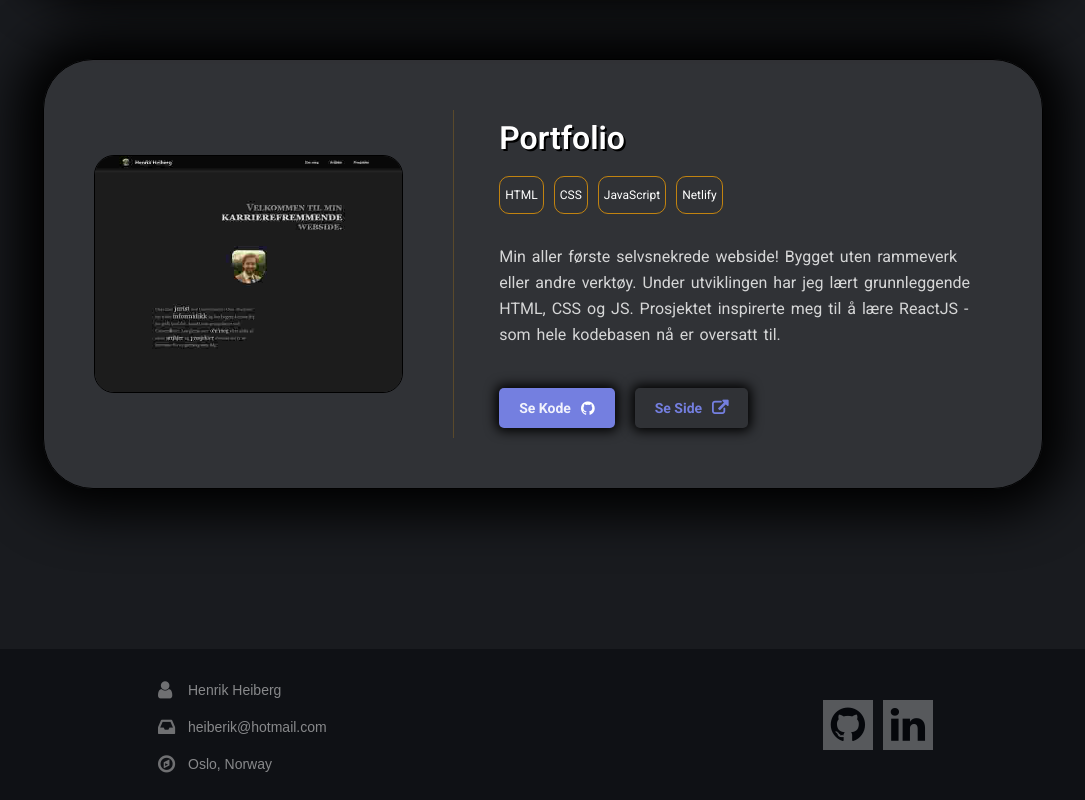
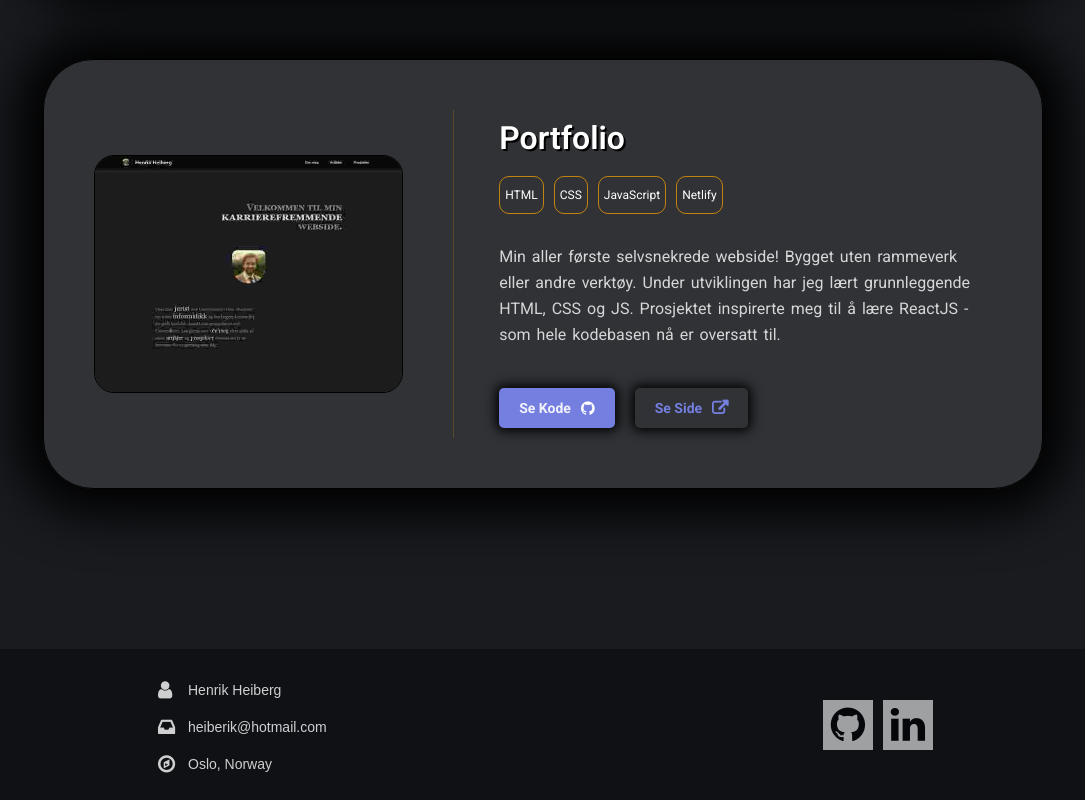
Before and after one commit to heiberik/heiberik.github.io, a React (Create React App) app: page /prosjekter in a window 1280 px wide. Shown: the part 697-1497 px from the top of the page, without its empty margins (97-1182 px from the left). Built offline with nearby package versions, Linux system fonts and the light colour scheme.

Commit message:
endret farge til hvitere

```diff
--- a/src/css/footer.css
+++ b/src/css/footer.css
@@ -16,7 +16,7 @@
     text-align: left;
     font-size: 14px;
     font-family: sans-serif;
-    color: rgba(255,255,255, 0.5);
+    color: rgba(255,255,255, 0.8);
 }
 
 .boks {
@@ -40,7 +40,7 @@
     color: rgb(5,7,11);
     margin-left: 10px;
     padding: 5px;
-    background: rgba(255, 255, 255, 0.3);
+    background: rgba(255, 255, 255, 0.6);
     display: block;
     align-content: center;
     text-align: center;
@@ -54,7 +54,7 @@
     height: 30px;
     font-size: 20px;
     padding: 5px;
-    color: rgba(255,255,255, 0.4);
+    color: rgba(255,255,255, 0.8);
     background: inherit;
 }
 
```
